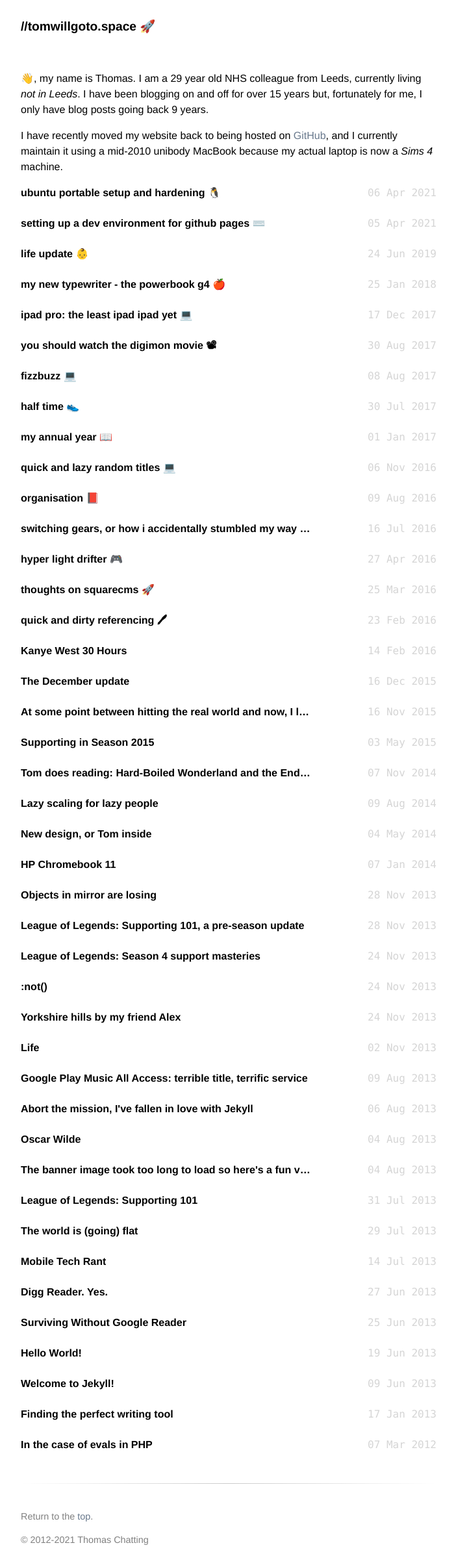
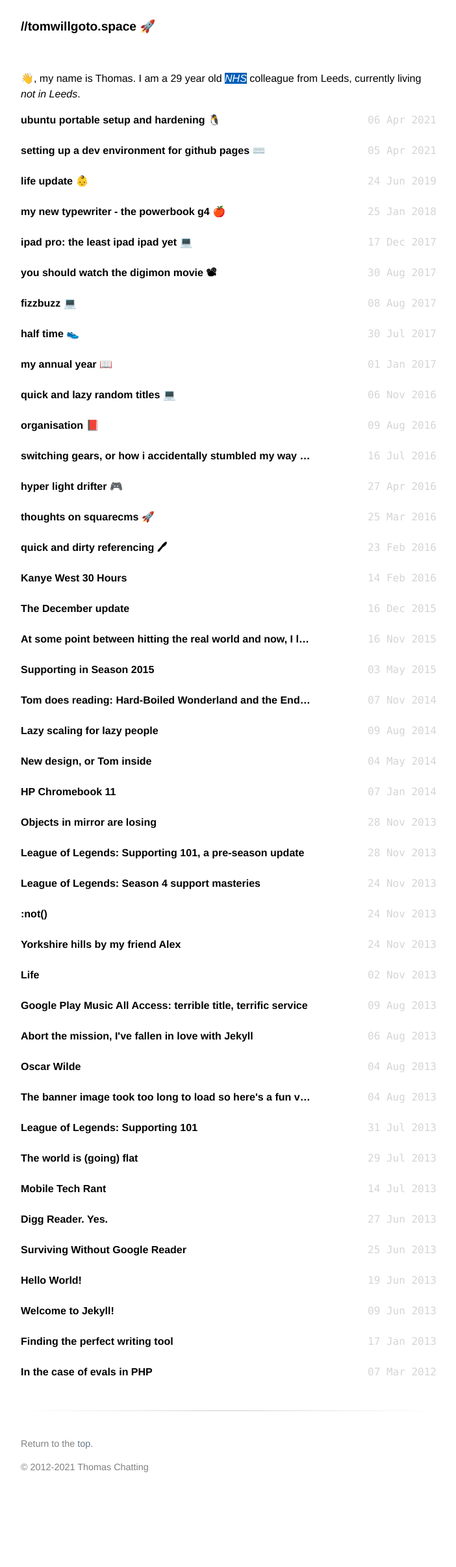
Before and after one commit to tomchatting/tomchatting.github.io, a Jekyll site: the page built from index.html, in a window 1280 px wide. Shown: the whole page at 65% size, without its empty margins (288-990 px from the left). Built offline with Jekyll 4.4.1, drawn with Linux system fonts in a browser that asks for light colours; after the commit the page ends 2300 px from its top, so only the background shows below that.

Commit message:
amending the splash and adding a fun NHS bit

```diff
--- a/index.html
+++ b/index.html
@@ -3,9 +3,7 @@
 title: Home
 ---
 
-<p>👋, my name is Thomas. I am a 29 year old NHS colleague from Leeds, currently living <em>not in Leeds</em>. I have been blogging on and off for over 15 years but, fortunately for me, I only have blog posts going back 9 years.</p>
-
-<p>I have recently moved my website back to being hosted on <a href=//github.com/tomchatting/tomchatting.github.io target=_blank>GitHub</a>, and I currently maintain it using a mid-2010 unibody MacBook because my actual laptop is now a <em>Sims 4</em> machine.</p>
+<p>👋, my name is Thomas. I am a 29 year old <span class=nhs>NHS</span> colleague from Leeds, currently living <em>not in Leeds</em>.</p>
 
 <ul class=posts>
 {% for post in site.posts %}
--- a/static/main.css
+++ b/static/main.css
@@ -204,6 +204,12 @@
     margin: 2.5em 0;
 }
 
+.nhs {
+  background-color: #005eb8;
+  color: #fff;
+  font-style: italic;
+}
+
 footer {
   font-size: 0.9em;
   color: grey;
```
